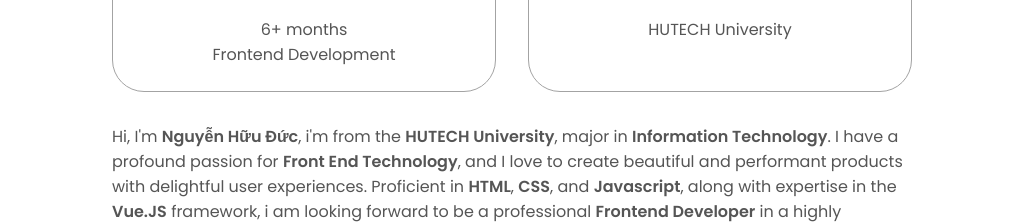
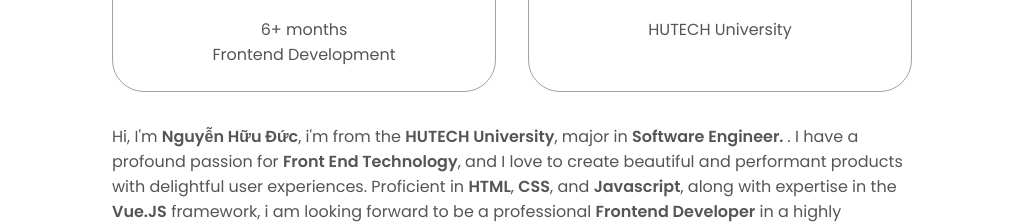
Before and after one commit to duc11102000/Vue-portfolio, a Vue app: page / in a window 1280 px wide. Shown: the part 1100-1324 px from the top of the page, without its empty margins (128-1151 px from the left). Built offline with nearby package versions, Linux system fonts and the light colour scheme.

Commit message:
minor fix

```diff
--- a/src/components/AboutCard.vue
+++ b/src/components/AboutCard.vue
@@ -29,7 +29,7 @@
             <p>
               Hi, I'm <strong>Nguyễn Hữu Đức</strong>, i'm from the
               <strong>HUTECH University</strong>, major in
-              <strong>Information Technology</strong>. I have a profound
+              <strong>Software Engineer. </strong>. I have a profound
               passion for <strong>Front End Technology</strong>, and I love to create beautiful
               and performant products with delightful user experiences.
               Proficient in <strong>HTML</strong>, <strong>CSS</strong>, and
```
